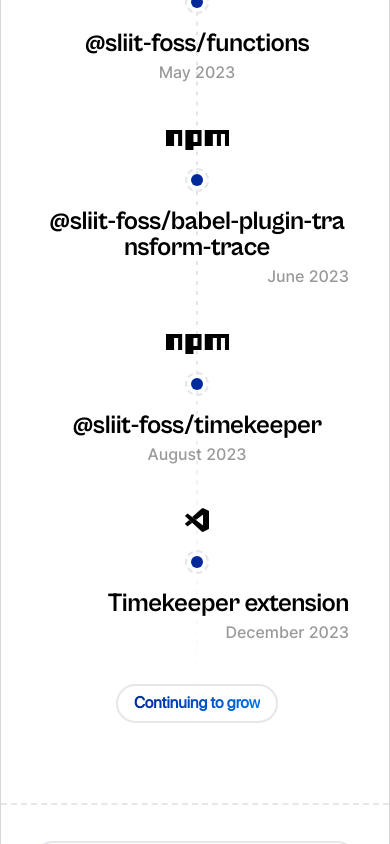
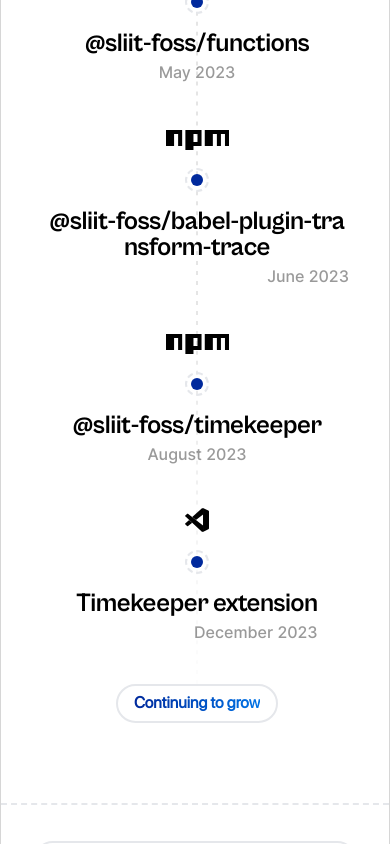
Before and after one commit to sliit-foss/timekeeper-web, a React (Vite) app: page / in a window 390 px wide. Shown: the part 2623-3467 px from the top of the page. Built offline with nearby package versions, Linux system fonts and the light colour scheme.

Commit message:
Refactor: removed unnecessary div

```diff
--- a/src/components/landing/vision/timeline.jsx
+++ b/src/components/landing/vision/timeline.jsx
@@ -5,7 +5,7 @@ const Timeline = () => {
   return (
     <>
       {timeline?.map(({ icon, details, date }, index) => (
-        <div className="flex flex-col md:flex-row justify-center m-10 gap-y-4" key={index}>
+        <div className="flex flex-col md:flex-row justify-center items-center md:items-start m-10 gap-y-4" key={index}>
           <div
             className={`flex-1 grid justify-center items-start ${
               index % 2 == 0 ? "md:order-2 md:justify-end" : "md:order-4 md:justify-start"
@@ -22,10 +22,8 @@ const Timeline = () => {
               </div>
             )}
           </div>
-          <div className="mx-12 pt-0.5 flex justify-center md:order-3">
-            <div className="h-6 w-6 p-1 rounded-full border-2 border-dashed">
-              <div className="w-full h-full rounded-full bg-primary-dark" />
-            </div>
+          <div className="h-6 w-6 p-1 mx-12 mt-0.5 rounded-full border-2 border-dashed md:order-3">
+            <div className="w-full h-full rounded-full bg-primary-dark" />
           </div>
           <div
             className={`flex-1 md:text-start break-all ${
```
